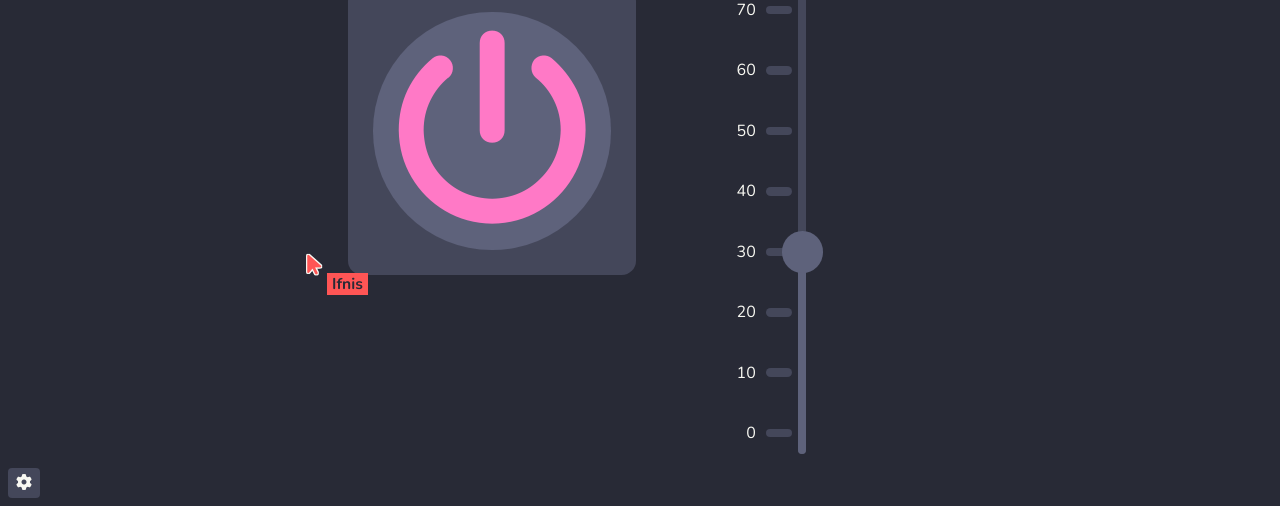
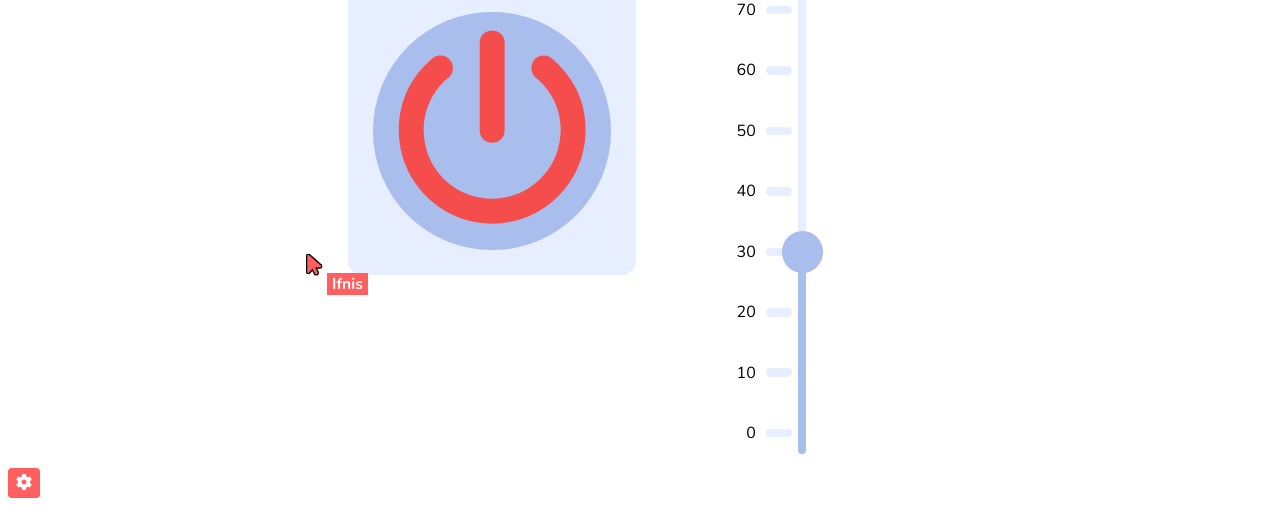
Before and after one commit to Flutterish/plaything.io, a website: page Files/control.html in a window 1280 px wide. Shown: the part 294-800 px from the top of the page. Drawn offline with nearby package versions, Linux system fonts and the light colour scheme.

Commit message:
create light theme

```diff
--- a/Files/control.html
+++ b/Files/control.html
@@ -4,12 +4,13 @@
     <meta charset="UTF-8">
     <meta http-equiv="X-UA-Compatible" content="IE=edge">
     <meta name="viewport" content="width=device-width, initial-scale=1.0">
+    <meta name="description" content="Remote control device panel">
     <title>plaything.io</title>
     <link rel="stylesheet" href="style.css">
     <script src="scripts.js"></script>
     <script src="https://kit.fontawesome.com/3171beee0f.js" crossorigin="anonymous"></script>
 </head>
-<body>
+<body theme="light">
     <div class="main">
         <div class="topbar">
             <div class="topbar-left">
--- a/Files/style.css
+++ b/Files/style.css
@@ -15,14 +15,20 @@ body:not([theme]), [theme='dracula'] {
     --background: #282a36;
     --background-transparent: #282a3693;
     --background2: #44475a;
+    --background2-fill: var(--background3);
+    --background2-fill-hover: var(--background3-hover);
+    --background2-fill-active: var(--background3-active);
     --background2-hover: #3d4052;
     --background2-active: #373a4b;
     --background3: #5e627b;
     --background3-hover: #575b74;
     --background3-active: #4f536b;
     --foreground: #f8f8f2;
+    --foreground-shadow: #232530;
     --foreground2: #6272a4;
     --foreground3: black;
+    --select: var(--foreground);
+    --select-color: var(--background);
 
     --colorCyan: #8be9fd;
     --colorGreen: #50fa7b;
@@ -34,8 +40,52 @@ body:not([theme]), [theme='dracula'] {
     --colorRed: #ff5555;
     --colorYellow: #f1fa8c;
 
-    --accent: var(--colorPink);
-    --accent-darker: #f26fb9;
+    --regular-button: var(--colorGreen);
+    --regular-button-hover: var(--colorGreen-hover);
+    --regular-button-active: var(--colorGreen-active);
+
+    --color-options-button: var(--foreground);
+    --options-button: var(--background2);
+    --options-button-hover: var(--background2-hover);
+    --options-button-active: var(--background2-active);
+
+    --accent: #ff94d2;
+}
+
+[theme='light'] {
+    --background: white;
+    --background-transparent: #43434393;
+    --background2: #e6eeff;
+    --background2-fill: #a9beed;
+    --background2-fill-hover: #9cb3e6;
+    --background2-fill-active: #8ea6dc;
+    --background3: white;
+    --background3-hover: rgb(238, 246, 248);
+    --background3-active: rgb(230, 235, 243);
+    --foreground: black;
+    --foreground-shadow: rgb(199, 199, 199);
+    --select: var(--background);
+    --select-color: var(--foreground);
+
+    --colorGreen: #25a345;
+    --colorGreen-hover: #1c8f39;
+    --colorGreen-active: #167c2f;
+
+    --colorRed: #FF5F5F;
+    --colorRed-hover: #e65353;
+    --colorRed-active: #c54444;
+    --colorPink: hotpink;
+
+    --regular-button: var(--colorRed);
+    --regular-button-hover: var(--colorRed-hover);
+    --regular-button-active: var(--colorRed-active);
+
+    --color-options-button: var(--background);
+    --options-button: var(--colorRed);
+    --options-button-hover: var(--colorRed-hover);
+    --options-button-active: var(--colorRed-active);
+
+    --accent: #f54c4c;
 }
 
 html {
@@ -65,9 +115,10 @@ vcenter > button, vcenter > input {
     align-self: stretch;
 }
 
-input[type='text'] {
+input[type='text'], input[type='password'] {
     margin-bottom: 2px;
     color: var(--foreground3);
+    box-shadow: var(--foreground-shadow) 0 0 10px;
 }
 
 .button {
@@ -86,10 +137,10 @@ input[type='text'] {
 }
 
 button {
-    padding: 2px 8px;
+    padding: 4px 8px;
     border: none;
     border-radius: 3px;
-    background-color: var(--colorGreen);
+    background-color: var(--regular-button);
     color: var(--background);
     transition: var(--buttonTransitionOut);
     font-size: 0.9em;
@@ -97,11 +148,11 @@ button {
 }
 
 button:hover {
-    background-color: var(--colorGreen-hover);
+    background-color: var(--regular-button-hover);
 }
 
 button:active {
-    background-color: var(--colorGreen-active);
+    background-color: var(--regular-button-active);
     transition: var(--buttonTransitionIn);
     transform: scale(0.9);
 }
@@ -138,6 +189,10 @@ vcenter > noflow {
     display: flex;
     flex-flow: row nowrap;
     justify-content: space-between;
+}
+
+.topbar {
+    box-shadow: 0 1px 14px var(--foreground-shadow);
 }
 
 .topbar-left, .topbar-right {
@@ -186,6 +241,10 @@ b:hover {
     cursor: pointer;
 }
 
+/* [theme='light'] .device {
+    border: 2px solid var(--foreground-shadow);
+} */
+
 .device:hover {
     background-color: var(--background3-hover);
 }
@@ -203,18 +262,19 @@ b:hover {
     left: 8px;
     display: inline-block;
     padding: 4px 8px;
-    background-color: var(--background2);
+    color: var(--color-options-button);
+    background-color: var(--options-button);
     border-radius: 4px;
     transition: var(--buttonTransitionOut);
     cursor: pointer;
 }
 
 #options-button:hover {
-    background-color: var(--background2-hover);
+    background-color: var(--options-button-hover);
 }
 
 #options-button:active {
-    background-color: var(--background2-active);
+    background-color: var(--options-button-active);
     transition: var(--buttonTransitionIn);
     transform: scale(0.9);
 }
@@ -283,8 +343,8 @@ hr:active {
 select {
     border: none;
     border-radius: 3px;
-    background-color: var(--foreground);
-    color: var(--background);
+    background-color: var(--select);
+    color: var(--select-color);
 }
 
 .chat {
@@ -370,11 +430,11 @@ select {
     width: 100%;
     height: 100%;
     border-radius: 50%;
-    background-color: var(--background3);
+    background-color: var(--background2-fill);
     box-sizing: border-box;
     padding: 8%;
-    --button-hover: var(--background3-hover);
-    --button-active: var(--background3-active);
+    --button-hover: var(--background2-fill-hover);
+    --button-active: var(--background2-fill-active);
 }
 
 .control-label {
@@ -412,7 +472,7 @@ select {
     height: calc( (100% - 16% * 2 / 5) * 0.3 + 8% * 2 / 5 );
     width: 3%;
     border-radius: 999999px;
-    background-color: var(--background3);
+    background-color: var(--background2-fill);
 }
 
 .notches {
@@ -454,7 +514,7 @@ select {
 .slider {
     aspect-ratio: 1 / 1;
     width: 16%;
-    background-color: var(--background3);
+    background-color: var(--background2-fill);
     border-radius: 50%;
     position: absolute;
     bottom: calc( (100% - 16% * 2 / 5) * 0.3 );
@@ -463,11 +523,11 @@ select {
 }
 
 .slider:hover {
-    background-color: var(--background3-hover);
+    background-color: var(--background2-fill-hover);
 }
 
 .slider:active {
-    background-color: var(--background3-active);
+    background-color: var(--background2-fill-active);
 }
 
 .wrapper {
```
Also changed, not shown: Files/devices.html (+2 -1 lines), Files/login.html (+3 -2 lines), Files/optionsOverlay.html (+2 -1 lines).
